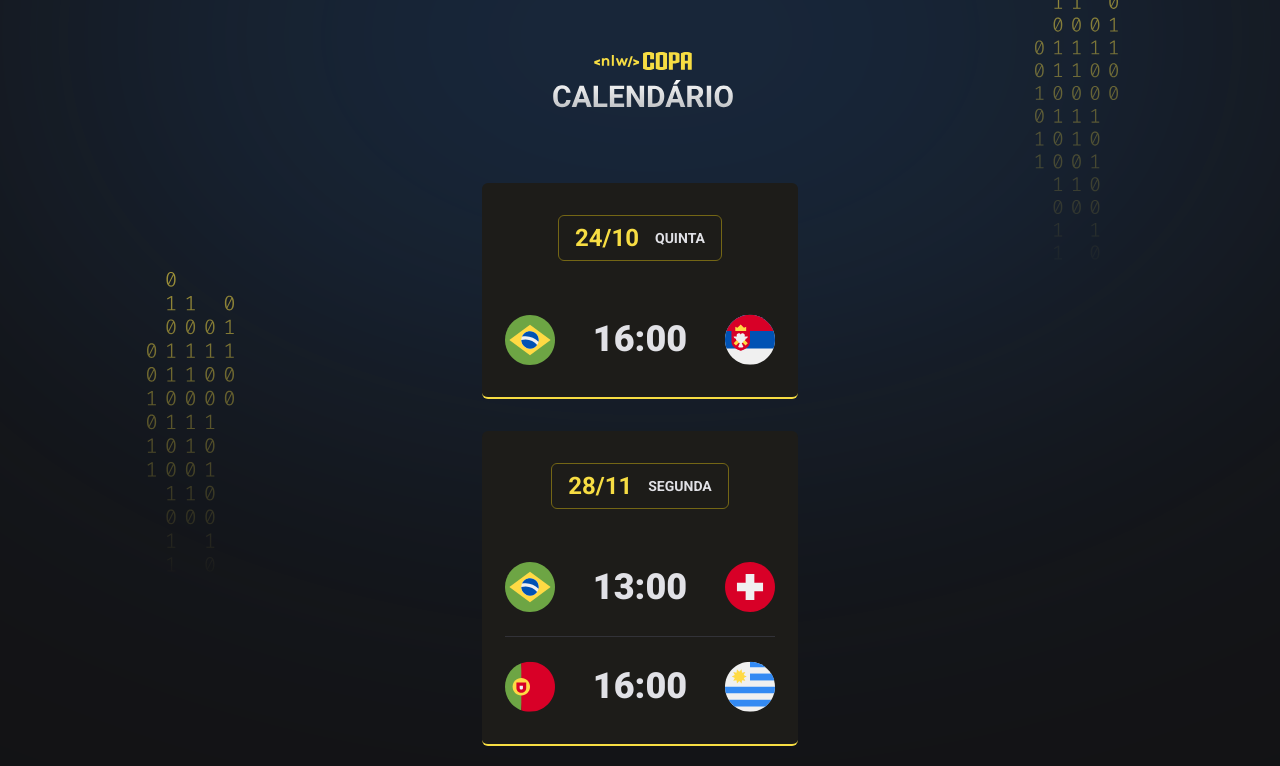
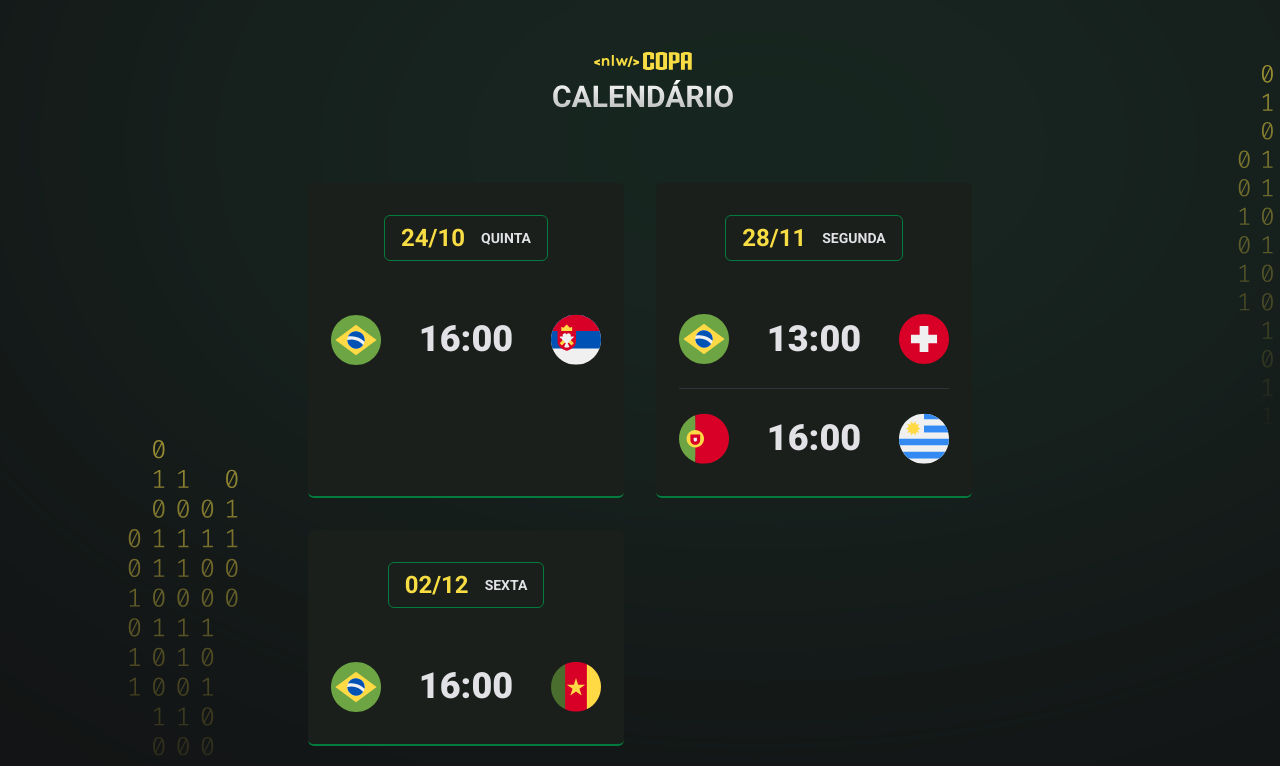
Before and after one commit to Lguilherme3/Cards_Copa_2022, a plain HTML site: page index.html in a window 1280 px wide. Shown: the top 766 px of the page. Drawn offline with Linux system fonts and the light colour scheme.

Commit message:
refatorando algumas coisas, acrescentando fundos

```diff
--- a/index.html
+++ b/index.html
@@ -1,20 +1,26 @@
 <!DOCTYPE html>
 <html lang="pt-br">
-<head>
-    <meta charset="UTF-8">
-    <meta http-equiv="X-UA-Compatible" content="IE=edge">
-    <meta name="viewport" content="width=device-width, initial-scale=1.0">
+  <head>
+    <meta charset="UTF-8" />
+    <meta http-equiv="X-UA-Compatible" content="IE=edge" />
+    <meta name="viewport" content="width=device-width, initial-scale=1.0" />
     <title>Calendário de jogos - NLW Copa</title>
-    <link rel="stylesheet" href="style.css">
+    <link rel="stylesheet" href="style.css" />
 
-    <link rel="preconnect" href="https://fonts.googleapis.com">
-    <link rel="preconnect" href="https://fonts.gstatic.com" crossorigin>
-    <link href="https://fonts.googleapis.com/css2?family=Roboto:wght@700;900&display=swap" rel="stylesheet">
-</head>
-<body>
+    <link rel="preconnect" href="https://fonts.googleapis.com" />
+    <link rel="preconnect" href="https://fonts.gstatic.com" crossorigin />
+    <link
+      href="https://fonts.googleapis.com/css2?family=Roboto:wght@700;900&display=swap"
+      rel="stylesheet"
+    />
+  </head>
+  <body class="green">
     <div id="app">
-
+      <header>
+        <img src="assets/logo.svg" alt="Logo da NLW" />
+      </header>
+        <main id="cards"></main>
     </div>
     <script src="./main.js"></script>
-</body>
+  </body>
 </html>
--- a/main.js
+++ b/main.js
@@ -8,9 +8,12 @@ function createGame(player1, hour, player2) {
   `
 }
 
+let delay = -0.4;
+
 function createCard(date, day, games) {
+  delay = delay + 0.4;
   return `
-    <div class="card">
+    <div class="card" style="animation-delay: ${delay}s">
       <h2>${date}<span>${day}</span></h2>
       <ul>
            ${games}
@@ -19,18 +22,14 @@ function createCard(date, day, games) {
   `
 }
 
-document.querySelector("#app").innerHTML = `
-        <header>
-            <img src="assets/logo.svg" alt="Logo da NLW">
-        </header>
-    <main id="cards">
-      ${createCard("24/10", "quinta", createGame("brazil", "16:00", "serbia"))}
-      ${createCard(
-        "28/11",
-        "segunda",
-        createGame("brazil", "13:00", "swetizerland") +
+ document.querySelector("#cards").innerHTML =
+       createCard("24/10", "quinta", createGame("brazil", "16:00", "serbia")) +
+       createCard(
+         "28/11",
+         "segunda",
+         createGame("brazil", "13:00", "swetizerland") +
         createGame("portugal", "16:00", "uruguay")
-      )}
-      ${createCard("02/12", "sexta", createGame("brazil", "16:00", "cameroon"))}
-    </main>
-  `
+
+       ) +
+       createCard("02/12", "sexta", createGame("brazil", "16:00", "cameroon")
+       )
--- a/style.css
+++ b/style.css
@@ -2,6 +2,30 @@
   margin: 0;
   padding: 0;
   box-sizing: border-box;
+}
+
+:root {
+  --card-color-primary: #f7dd43;
+  --card-title-border-color: #746615;
+  --card-bg-color: #1d1c19;
+
+  --bg: url(./assets/bg-yellow.svg);
+}
+
+body.blue {
+  --card-color-primary: #338af3;
+  --card-title-border-color: #338af3;
+  --card-bg-color: #202024;
+
+  --bg: url(./assets/bg-blue.svg);
+}
+
+body.green {
+   --card-color-primary: #047c3f;
+  --card-title-border-color: #047c3f;
+  --card-bg-color: #1a1f1b;
+
+  --bg: url(./assets/bg-green.svg);
 }
 
 ul {
@@ -10,9 +34,10 @@ ul {
 
 body {
   background-color: #121214;
-  background-image: url(assets/bg.svg);
-  background-position-x:center;
-  background-position-y: -715px;
+  background-image: var(--bg);
+  background-position: top center;
+  background-repeat: no-repeat;
+  background-size: cover;
 }
 
 body * {
@@ -21,8 +46,8 @@ body * {
 
 #app {
   width: fit-content;
-  margin-top: 52px;
-  margin: 52px auto;
+  margin: auto;
+  padding-top: 52px;
 }
 
 header {
@@ -34,14 +59,17 @@ header {
   display: flex;
   flex-direction: column;
   gap: 32px;
+
+  width: fit-content;
+  margin: 52px auto;
 }
 
 .card {
   padding: 32px 23px;
   text-align: center;
 
-  background: #1d1c19;
-  border-bottom: 2px solid #f7dd43;
+  background: var(--card-bg-color);
+  border-bottom: 2px solid var(--card-color-primary);
   border-radius: 6px;
 }
 
@@ -52,7 +80,7 @@ header {
   justify-content: center;
 
   padding: 8px 16px;
-  border: 1px solid #746615;
+  border: 1px solid var(--card-title-border-color);
   border-radius: 6px;
 
   width: fit-content;
@@ -92,3 +120,40 @@ header {
   font-size: 36px;
   line-height: 125%;
 }
+
+.card h2:hover,
+.card ul li strong:hover,
+.card ul li img:hover {
+  transform: scale(1.1);
+}
+
+.card h2,
+.card ul li strong,
+.card ul li img {
+  transition: transform 0.3s;
+}
+
+.card {
+  opacity: 0;
+  animation: appear 0.2s forwards;
+}
+
+
+@keyframes appear {
+  0% {
+    transform: translateY(-50px);
+    opacity: 0;
+  }
+  100% {
+
+    opacity: 1;
+  }
+}
+
+@media (min-width: 700px) {
+  #cards {
+    max-width: 664px;
+    flex-direction: row;
+    flex-wrap: wrap;
+  }
+}
```
Also changed, not shown: assets/bg-blue.svg (added), assets/bg-green.svg (added), assets/bg-yellow.svg (added), assets/bg.svg (deleted).
